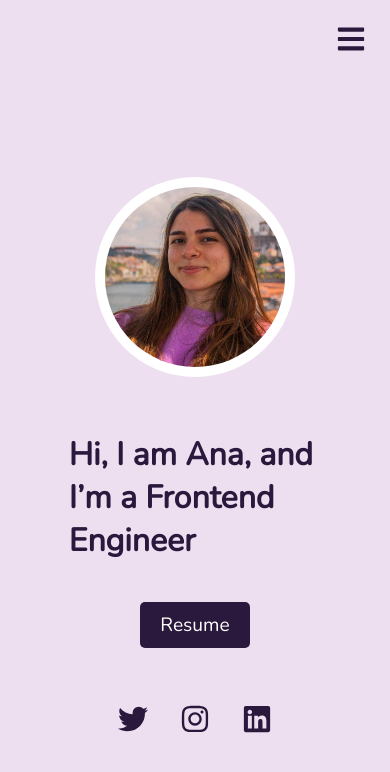
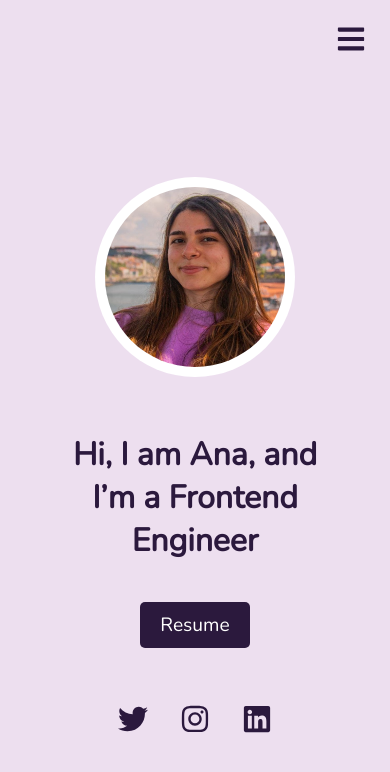
Before and after one commit to apvale/portfolio-next-gen, a Next.js app: page / in a window 390 px wide. Shown: the top 772 px of the page. Built offline with nearby package versions, Linux system fonts and the light colour scheme.

Commit message:
fix description alignment in mobile

```diff
--- a/styles/styles.module.css
+++ b/styles/styles.module.css
@@ -20,10 +20,6 @@
   align-items: center;
   text-align: center;
   padding: 20px;
-}
-
-.description h1 {
-  text-align: left;
 }
 
 .avatar {
@@ -168,6 +164,10 @@
     order: 2;
   }
 
+  .description h1 {
+    text-align: left;
+  }
+
   .social-container {
     flex-direction: row;
   }
```
